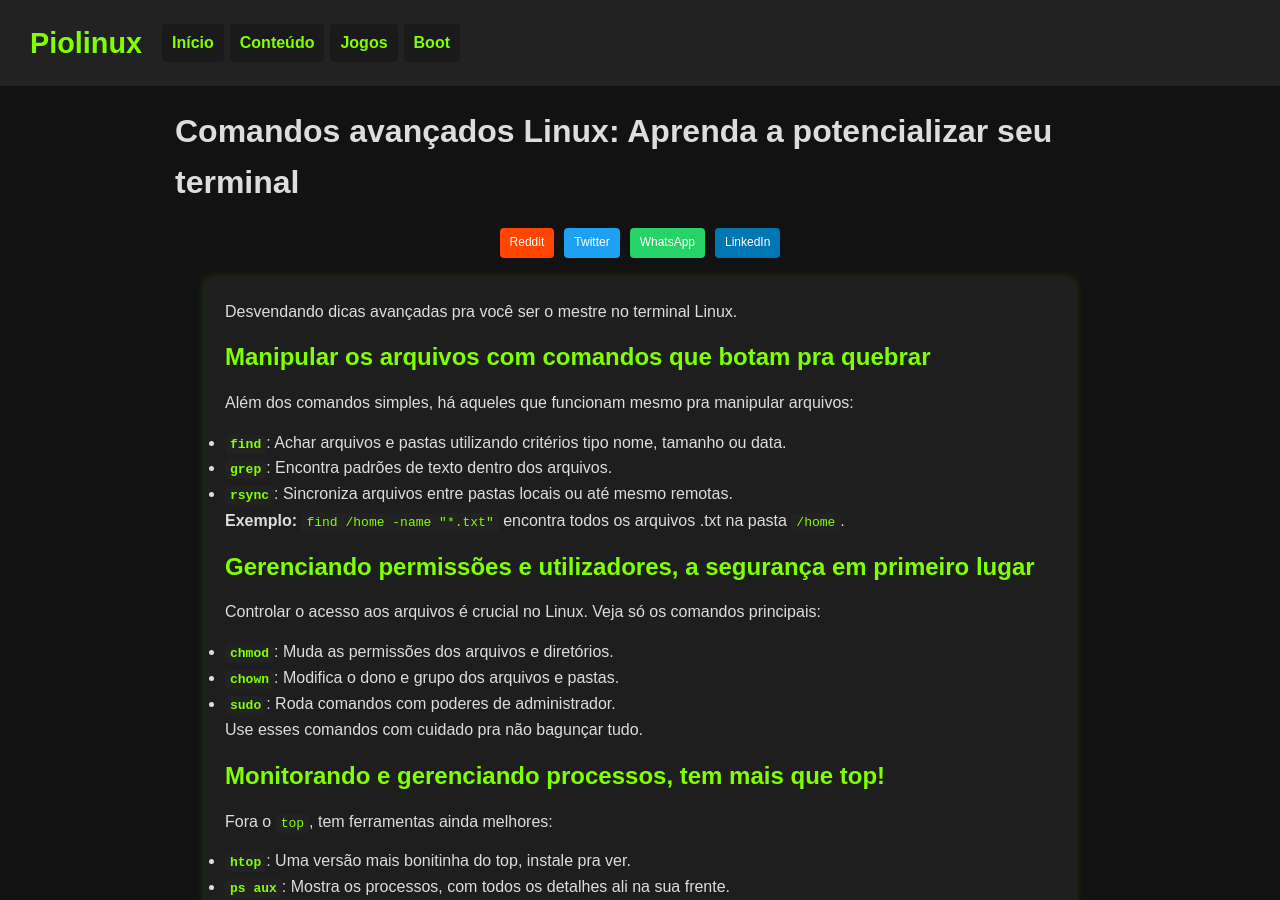
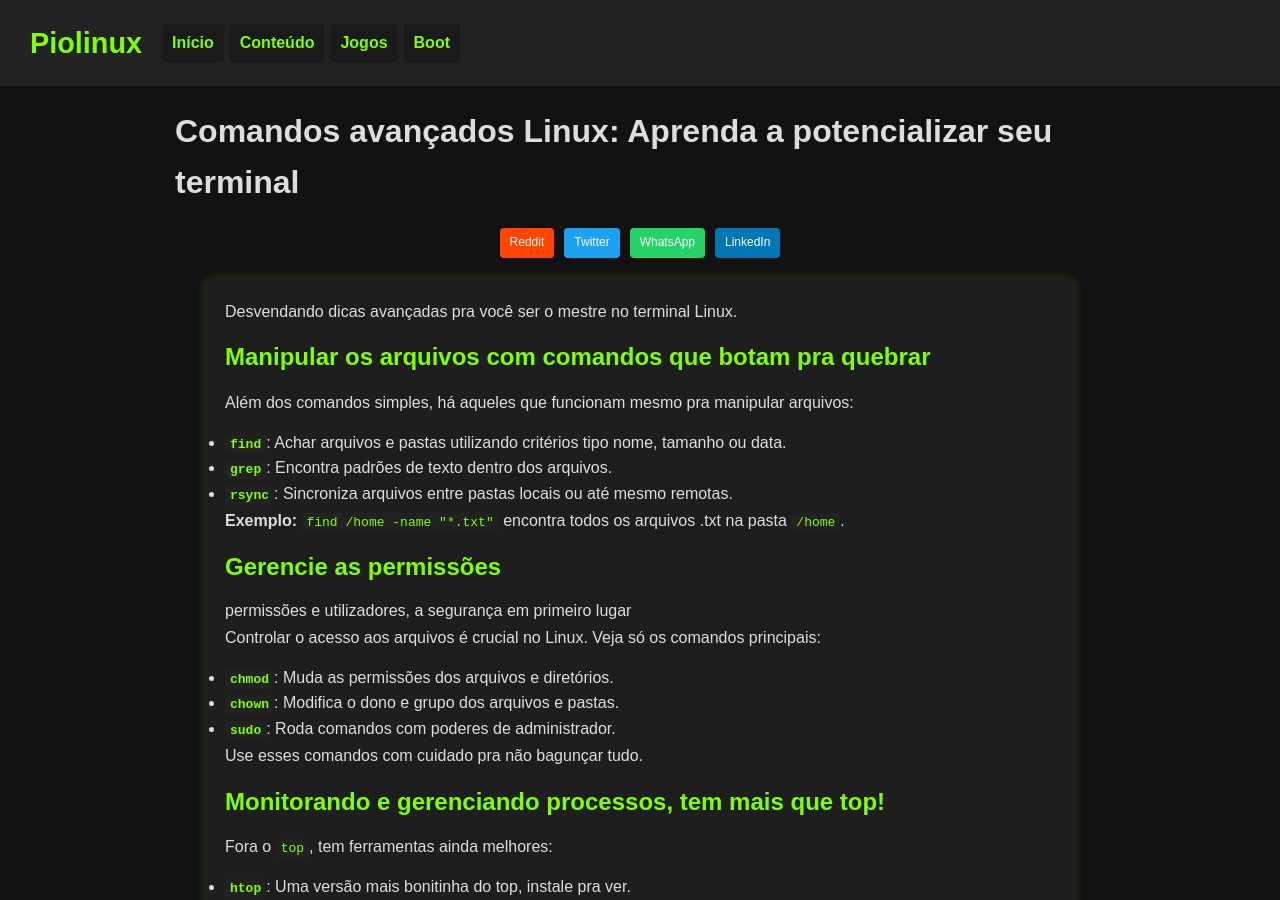
Before and after one commit to Piolinux/piolinux-site, a Jekyll site: the page comandos-avancados-linux-potencialize-terminal.html, which Jekyll copies as it is, in a window 1280 px wide and 900 px high. Built offline with Jekyll 4.4.1, drawn with Linux system fonts in a browser that asks for light colours.

Commit message:
Update comandos-avancados-linux-potencialize-terminal.html

```diff
--- a/comandos-avancados-linux-potencialize-terminal.html
+++ b/comandos-avancados-linux-potencialize-terminal.html
@@ -331,7 +331,7 @@ footer a:hover {
             </ul>
             <p><strong>Exemplo:</strong> <code>find /home -name "*.txt"</code> encontra todos os arquivos .txt na pasta <code>/home</code>.</p>
 
-            <h2>Gerenciando permissões e utilizadores, a segurança em primeiro lugar</h2>
+            <h2>Gerencie as permissões</h2>permissões e utilizadores, a segurança em primeiro lugar</h2>
             <p>Controlar o acesso aos arquivos é crucial no Linux. Veja só os comandos principais:</p>
             <ul>
                 <li><strong><code>chmod</code></strong>: Muda as permissões dos arquivos e diretórios.</li>
```
